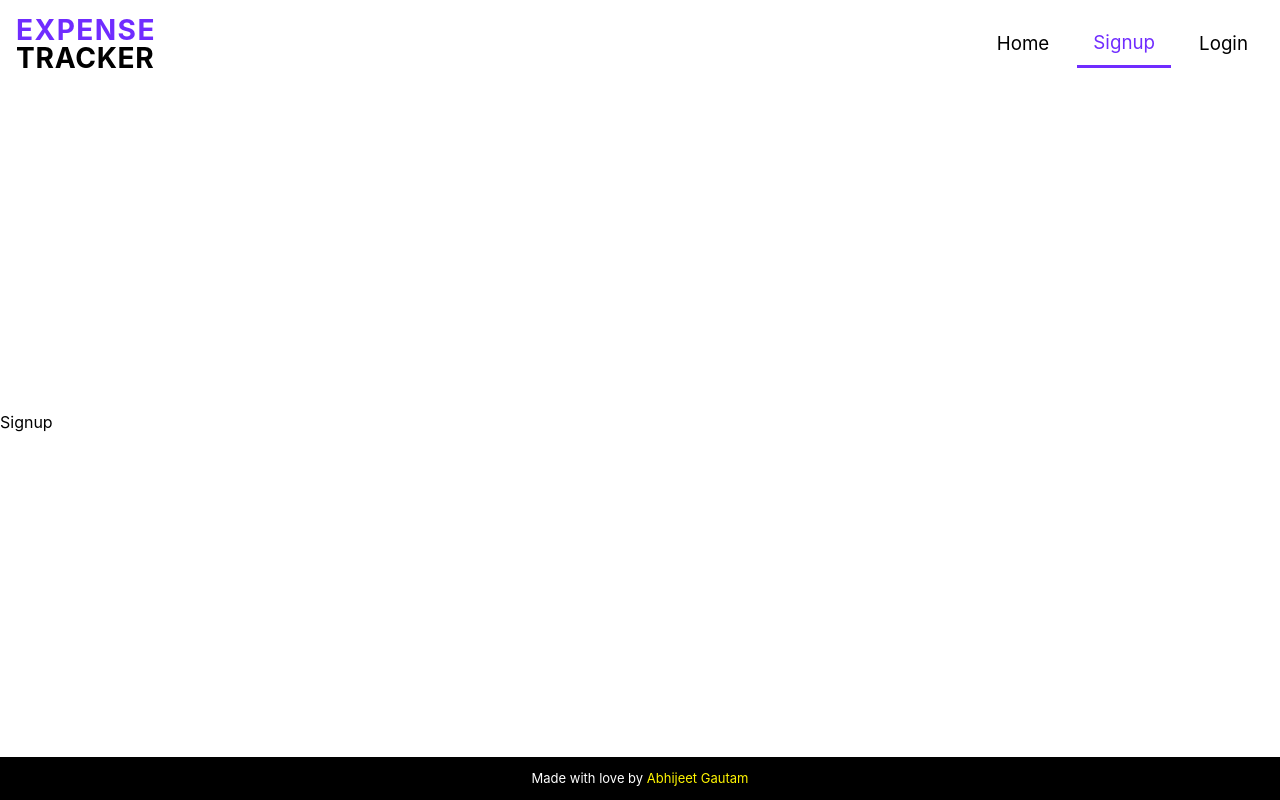
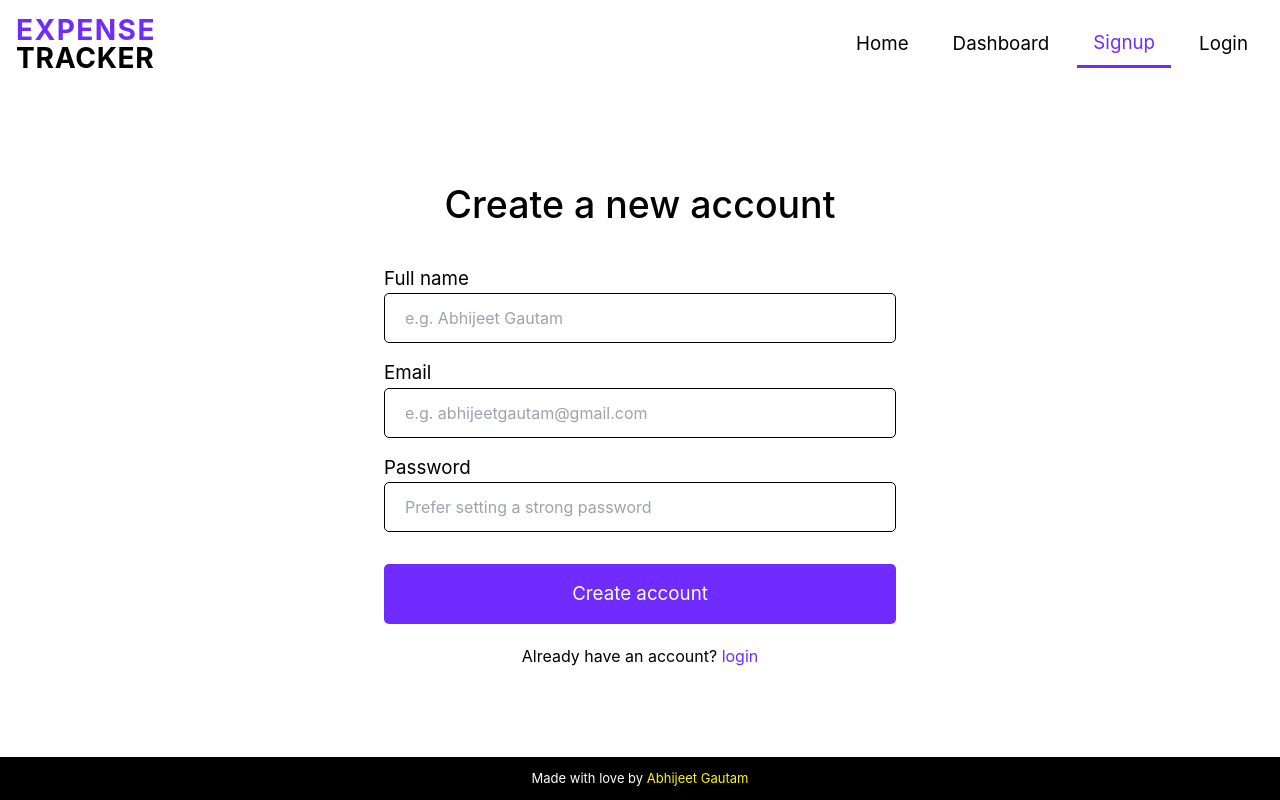
Before and after one commit to Abhijeet-Gautam5702/expense-tracker, a React (Vite) app: page /signup in a window 1280 px wide. Built offline with nearby package versions, Linux system fonts and the light colour scheme; no server answers.

Commit message:
Create separate slices for expense and auth, fix bugs in Login & Signup page

```diff
--- a/src/components/Header/Header.jsx
+++ b/src/components/Header/Header.jsx
@@ -1,17 +1,26 @@
 import React, { useEffect, useState } from "react";
 import Logo from "./Logo";
-import { useSelector } from "react-redux";
-import { NavLink } from "react-router-dom";
+import { useDispatch, useSelector } from "react-redux";
+import { logout as storeLogout } from "../../store/authSlice/authSlice";
+import { NavLink, useNavigate } from "react-router-dom";
+import authService from "../../appwrite/auth";
 
 function Header() {
   const authStatus = useSelector((state) => state.auth.loginStatus);
+  const dispatch = useDispatch();
+  const navigate=useNavigate();
 
   // local state
   const [navItems, setNavItems] = useState([
     {
+      name: "Dashboard",
+      path: "/dashboard",
+      active: true,
+    },
+    {
       name: "Home",
       path: "/",
-      active: !authStatus,
+      active: true,
     },
     {
       name: "Signup",
@@ -22,11 +31,6 @@ function Header() {
       name: "Login",
       path: "/login",
       active: !authStatus,
-    },
-    {
-      name: "Dashboard",
-      path: "/dashboard",
-      active: authStatus,
     },
     {
       name: "All Expenses",
@@ -51,7 +55,12 @@ function Header() {
       {
         name: "Home",
         path: "/",
-        active: !authStatus,
+        active: true,
+      },
+      {
+        name: "Dashboard",
+        path: "/dashboard",
+        active: true,
       },
       {
         name: "Signup",
@@ -62,11 +71,6 @@ function Header() {
         name: "Login",
         path: "/login",
         active: !authStatus,
-      },
-      {
-        name: "Dashboard",
-        path: "/dashboard",
-        active: authStatus,
       },
       {
         name: "All Expenses",
@@ -80,11 +84,23 @@ function Header() {
       },
       {
         name: "Edit Expense",
-        path: "/edit-expense",
+        path: "/edit-expense/:expenseId",
         active: authStatus,
       },
     ]);
   }, [authStatus]);
+
+  const handleLogout = async () => {
+    try {
+      const response = await authService.userLogout();
+      if (response) {
+        dispatch(storeLogout());
+      }
+      navigate("/");
+    } catch (error) {
+      console.log(`User logout failed:: Error = ${error.message}`);
+    }
+  };
 
   return (
     <div className="w-full flex flex-row justify-between items-center gap-5 p-4 ">
@@ -101,7 +117,8 @@ function Header() {
                 key={item.name}
                 to={item.path}
                 className={({ isActive }) => {
-                  let styles = "text-sm-1 px-4 py-2 transition-all  duration-100 ";
+                  let styles =
+                    "text-sm-1 px-4 py-2 transition-all  duration-100 ";
 
                   if (isActive) {
                     styles += "border-b-[3px] border-b-accent text-accent";
@@ -121,8 +138,8 @@ function Header() {
       {/* Logout Button */}
       {authStatus && (
         <div
-          className="px-4 py-2 rounded-med bg-background text-primary"
-          onClick={() => {}}
+          className="px-4 py-2 text-sm-1 text-primary cursor-pointer"
+          onClick={handleLogout}
         >
           Logout
         </div>
--- a/src/components/Input.jsx
+++ b/src/components/Input.jsx
@@ -1,25 +1,36 @@
-import React, { useState } from "react";
+import React, { forwardRef, useId } from "react";
 
-function Input({ id, type = "text", label, placeholder }, ref) {
-  // local state
-  const [input, setInput] = useState(type === "number" ? 0 : "");
+// SELF-NOTE
+/*
+  (I) This is an isolated Input component which will be used in various other places (with react-hook-form).
+
+  - We want to give control of this isolated input component to its parent component(s), i.e., we want to expose this DOM node to its parent component(s) so that they can access its state.
+
+  - So we wrap this functional component within React.forwardRef() to forward its access to its parent. Hence, no need to define internal local in this input component.
+
+  (II) React-hook-form injects its own {...register("keyName",{options})} props to control the change in the input-values.
+
+  - So we simply take all the props into this input component as {...props} so that react-hook-form can work.
+*/
+
+function Input({ type = "text", label, placeholder, ...props }, ref) {
+  const id = useId();
 
   return (
     <div className="w-full">
-      <label htmlFor="" className="text-primary font-regular text-sm-1">
+      <label htmlFor={id} className="text-primary font-regular text-sm-1">
         {label}
       </label>
       <input
         className=" w-full border-[1.5px] border-primary rounded-small px-5 py-3 outline-none"
         id={id}
+        ref={ref}
         type={type}
-        value={input}
-        ref={ref}
         placeholder={placeholder}
-        onChange={(e) => setInput(e.target.value)}
+        {...props}
       />
     </div>
   );
 }
 
-export default Input;
+export default forwardRef(Input);
--- a/src/main.jsx
+++ b/src/main.jsx
@@ -76,6 +76,7 @@ const router = createBrowserRouter([
         ),
       },
     ],
+    errorElement:<Error/>
   },
 ]);
 
--- a/src/pages/Signup.jsx
+++ b/src/pages/Signup.jsx
@@ -1,9 +1,110 @@
-import React from 'react'
+import React, { useEffect, useState } from "react";
+import { useForm } from "react-hook-form";
+import { Link } from "react-router-dom";
+import { Input, Button } from "../components";
+import authService from "../appwrite/auth.js";
+import { useSelector, useDispatch } from "react-redux";
+import { useNavigate } from "react-router-dom";
+import { login as storeLogin } from "../store/authSlice/authSlice.js";
 
 function Signup() {
+  const navigate = useNavigate();
+  const dispatch = useDispatch();
+  const authStatus = useSelector((state) => state.auth.loginStatus);
+
+  const {
+    register,
+    handleSubmit,
+    reset,
+    formState: { errors, isSubmitting },
+    clearErrors,
+    setError,
+  } = useForm({
+    defaultValues: {
+      fullname: "",
+      email: "",
+      password: "",
+    },
+  });
+
+  const handleSignup = async (data) => {
+    clearErrors(); // clear all errors before submission
+    try {
+      const session = await authService.userSignup({
+        email: data.email,
+        password: data.password,
+        name: data.fullname,
+      });
+      if (session) {
+        // reset the form back to the default values
+        reset();
+        const userData = await authService.getLoggedInUser();
+
+        // console.log(userData);//DEBUG
+
+        if (userData) {
+          // change authStatus of the store
+          dispatch(storeLogin(userData));
+        }
+        // navigate to dashboard
+        navigate("/dashboard", { replace: true });
+      }
+    } catch (error) {
+      console.log(`User signup failed:: Error = ${error.message}`);
+      // set error
+      setError("root.serverError", {
+        type: "manual",
+        message: "User signup failed!",
+      });
+    }
+  };
+
   return (
-    <div>Signup</div>
-  )
+    <div className=" w-2/5 mx-auto flex flex-col items-center justify-start">
+      {/* Headline */}
+      <h1 className="text-primary font-medium text-lg-1 mb-8">
+        Create a new account
+      </h1>
+      {/* Form */}
+      <form
+        onSubmit={handleSubmit(handleSignup)}
+        className="w-full flex flex-col justify-start items-center gap-4"
+      >
+        {/* Error display */}
+        {errors.root && (
+          <p className="font-regular text-danger ">
+            {errors.root.serverError.message}
+          </p>
+        )}
+        <Input
+          type="text"
+          label="Full name"
+          placeholder="e.g. Abhijeet Gautam"
+          {...register("fullname", { required: true })}
+        />
+        <Input
+          type="email"
+          label="Email"
+          placeholder="e.g. abhijeetgautam@gmail.com"
+          {...register("email", { required: true })}
+        />
+        <Input
+          type="password"
+          label="Password"
+          placeholder="Prefer setting a strong password"
+          {...register("password", { required: true })}
+        />
+        <Button className="mt-4" type="submit" buttonText="Create account" />
+      </form>
+      {/* Baseline */}
+      <p className="w-full mt-5 text-center">
+        Already have an account?{" "}
+        <Link to="/login" className="text-accent hover:underline">
+          login
+        </Link>{" "}
+      </p>
+    </div>
+  );
 }
 
-export default Signup
+export default Signup;
--- /dev/null
+++ b/src/store/authSlice/authSlice.js
@@ -0,0 +1,25 @@
+import { createSlice } from "@reduxjs/toolkit";
+
+const initialState = {
+  loginStatus: false,
+  userData: {},
+};
+
+const authSlice = createSlice({
+  name: "auth",
+  initialState,
+  reducers: {
+    logout: (state, action) => {
+        state.loginStatus=false;
+        state.userData={};
+    },
+    login: (state, action) => {
+        state.loginStatus=true;
+        state.userData=action.payload.userData;
+    },
+  },
+});
+
+export const {login,logout} =authSlice.actions;
+
+export const authReducer = authSlice.reducer;
--- a/src/store/slice.js
+++ b/src/store/expenseSlice/expenseSlice.js
@@ -1,11 +1,6 @@
 import { createSlice } from "@reduxjs/toolkit";
 
-// Note: Ideally we should have created two different slices for auth and expenses each
 const initialState = {
-  auth: {
-    loginStatus: false,
-    userData: {},
-  },
   expenses: [
     {
       $id: 1,
@@ -16,23 +11,10 @@ const initialState = {
   ],
 };
 
-const slice = createSlice({
-  name: "slice",
+const expenseSlice = createSlice({
+  name: "expense",
   initialState,
   reducers: {
-    // auth reducers
-
-    logout: (state, action) => {
-      state.auth.loginStatus = false;
-      state.auth.userData = {};
-    },
-    login: (state, action) => {
-      state.auth.loginStatus = true;
-      state.auth.userData = action.payload;
-    },
-
-    // expenses reducers
-
     updateExpense: (state, action) => {
       const expenseId = action.payload.$id; // Note: Since appwrite gives the IDs in "$id" format, so we are storing the IDs in the same format here as well, just to maintain consistency in the syntax/code.
       state.expenses = state.expenses.map((expense) => {
@@ -61,6 +43,7 @@ const slice = createSlice({
   },
 });
 
-export const { logout, login, updateExpense, deleteExpense } = slice.actions;
+export const { updateExpense, deleteAllExpenses, deleteExpense } =
+  expenseSlice.actions;
 
-export const sliceReducer = slice.reducer;
+export const expenseReducer = expenseSlice.reducer;
--- a/src/store/store.js
+++ b/src/store/store.js
@@ -1,8 +1,12 @@
 import { configureStore } from "@reduxjs/toolkit";
-import { sliceReducer } from "./slice";
+import { authReducer } from "./authSlice/authSlice";
+import { expenseReducer } from "./expenseSlice/expenseSlice";
 
 const store = configureStore({
-  reducer: sliceReducer,
+  reducer: {
+    auth: authReducer,
+    expense: expenseReducer,
+  },
 });
 
 export default store;
```
Also changed, not shown: src/pages/Login.jsx (+64 -4 lines).
